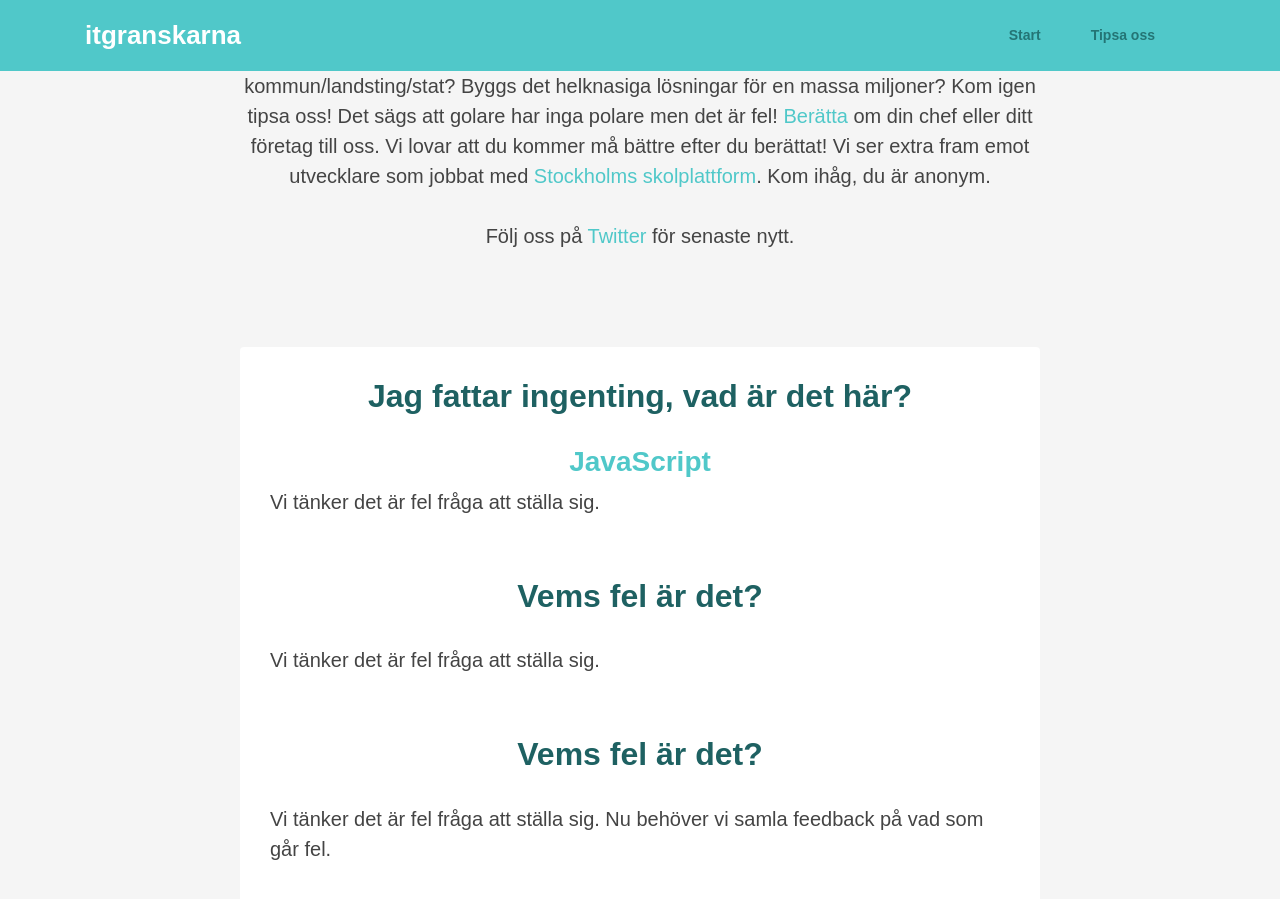
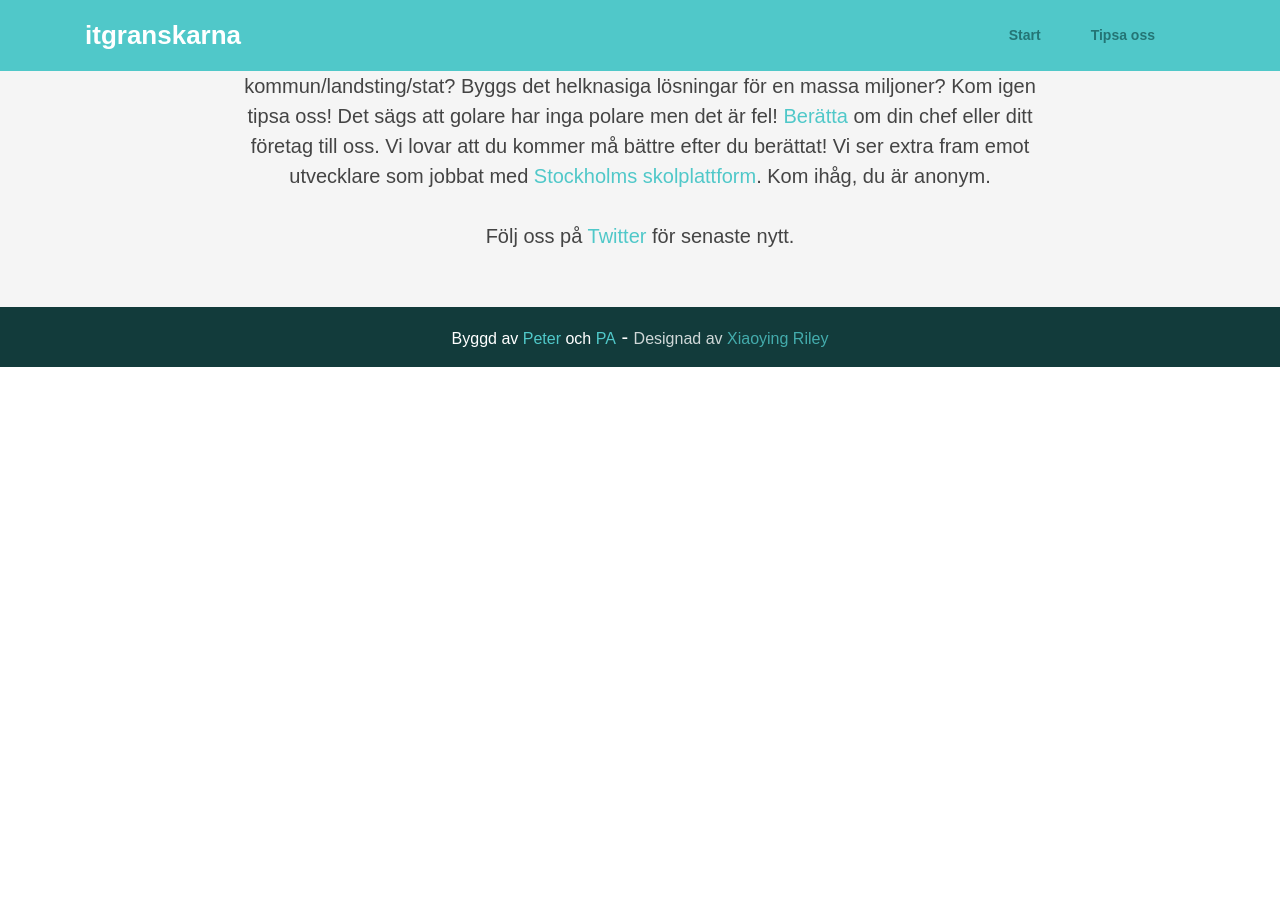
Before and after one commit to soulgalore/itgranskarna.org, a Jekyll site: the page built from index.md, in a window 1280 px wide and 900 px high, scrolled down 510 px. Built offline with Jekyll 4.4.1, drawn with Linux system fonts in a browser that asks for light colours; after the commit the page ends 900 px from its top, so only the background shows below that.

Commit message:
removed info

```diff
--- a/index.md
+++ b/index.md
@@ -23,17 +23,3 @@ keywords: it, teknik, offentlig, upphandling
             <p class="text-center"> Följ oss på <a href="https://twitter.com/itgranskarna">Twitter</a> för senaste nytt.</p>
     </div>
 </section>
-
-<section id="docs" class="docs section">
-        <div class="container">
-            <div class="docs-inner">
-            <h2 class="title text-center">Jag fattar ingenting, vad är det här?</h2>
-            <h3 class="sub-title text-center">JavaScript</h3>
-            <div class="block">Vi tänker det är fel fråga att ställa sig.</div>
-            <h2 class="title text-center">Vems fel är det?</h2>
-            <div class="block">Vi tänker det är fel fråga att ställa sig.</div>
-            <h2 class="title text-center">Vems fel är det?</h2>
-            <div class="block">Vi tänker det är fel fråga att ställa sig. Nu behöver vi samla feedback på vad som går fel.</div>
-            </div>
-           </div>
-</section>
```
